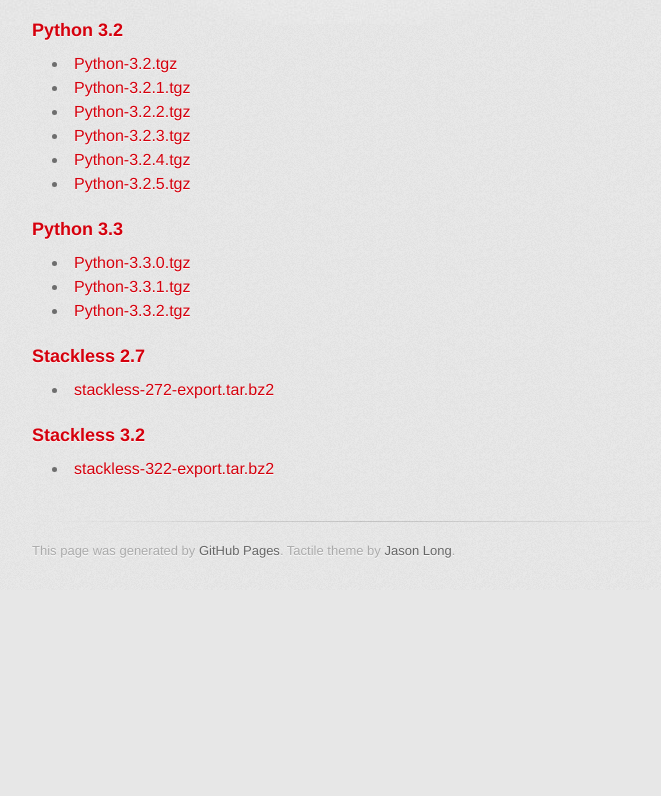
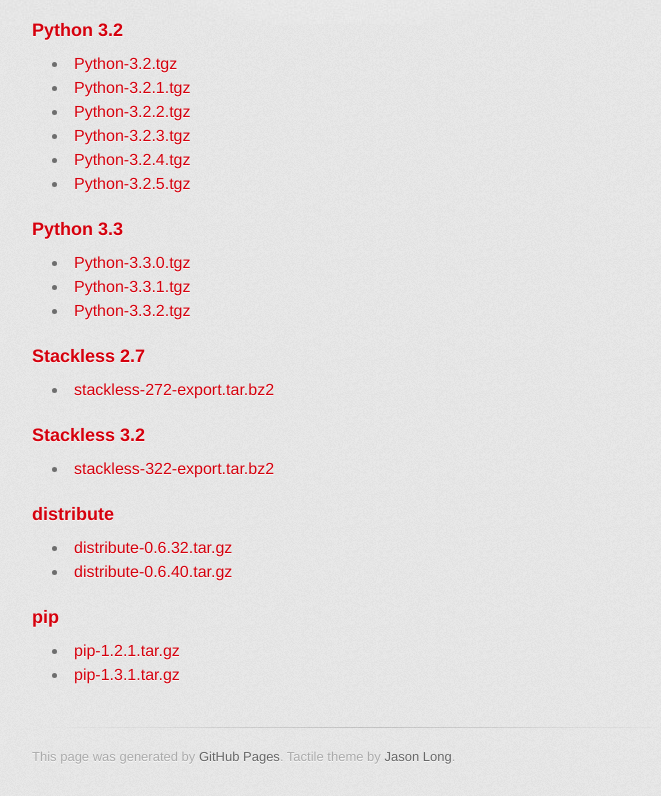
Before and after one commit to yyuu/yyuu.github.com, a plain HTML site: page pythons/index.html in a window 1280 px wide. Shown: the part 549-1345 px from the top of the page, without its empty margins (298-959 px from the left). Before the commit the page ends 1139 px from the top, so only its background shows below. Drawn offline with Linux system fonts and the light colour scheme; a web font is replaced by a local one.

Commit message:
add pip and distribute

```diff
--- a/pythons/index.html
+++ b/pythons/index.html
@@ -80,6 +80,20 @@
             <li><a href="3a3edcfb4240bdcc580cec2baea60af4">stackless-322-export.tar.bz2</a></li>
           </ul>
 
+          <h3>distribute</h3>
+
+          <ul>
+            <li><a href="acb7a2da81e3612bfb1608abe4f0e568">distribute-0.6.32.tar.gz</a></li>
+            <li><a href="7a2dd4033999af22fe9591fa84f3e599">distribute-0.6.40.tar.gz</a></li>
+          </ul>
+
+          <h3>pip</h3>
+
+          <ul>
+            <li><a href="db8a6d8a4564d3dc7f337ebed67b1a85">pip-1.2.1.tar.gz</a></li>
+            <li><a href="cbb27a191cebc58997c4da8513863153">pip-1.3.1.tar.gz</a></li>
+          </ul>
+
         <footer>
           This page was generated by <a href="http://pages.github.com">GitHub Pages</a>. Tactile theme by <a href="http://twitter.com/jasonlong">Jason Long</a>.
         </footer>
```
Also changed, not shown: 4 other files.
